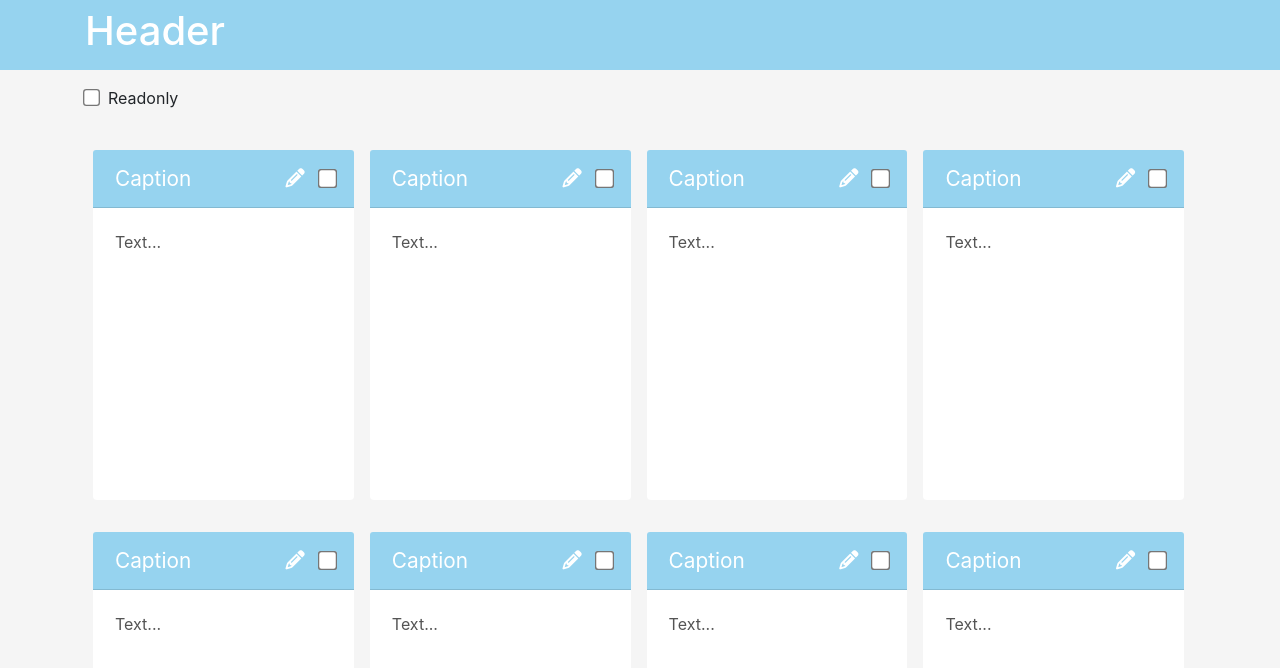
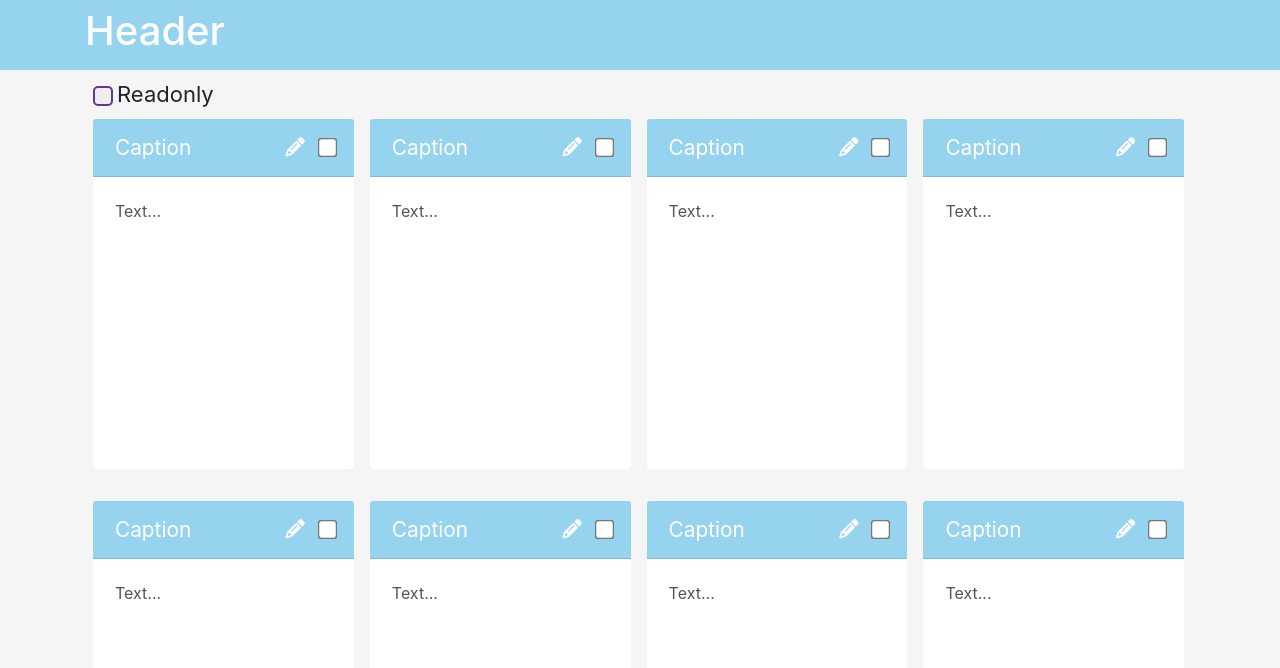
Before and after one commit to mkaleda-gomel-iba-by/react-app, a React (Create React App) app: page / in a window 1280 px wide. Shown: the top 668 px of the page. Built offline with nearby package versions, Linux system fonts and the light colour scheme.

Commit message:
styled components (#7)
Co-authored-by: mkaleda <Mikalai.Kaleda@ibm.com>

```diff
--- a/package.json
+++ b/package.json
@@ -9,7 +9,8 @@
     "classnames": "^2.2.6",
     "react": "^16.13.1",
     "react-dom": "^16.13.1",
-    "react-scripts": "3.4.3"
+    "react-scripts": "3.4.3",
+    "styled-components": "^5.2.1"
   },
   "scripts": {
     "start": "react-scripts start",
--- a/src/components/app/content/cards/index.css
+++ b/src/components/app/content/cards/index.css
@@ -3,12 +3,3 @@
     flex-wrap: wrap;
     justify-content: flex-start;
 }
-
-.cards-panel-layout {
-    margin: 1rem 0;
-}
-
-.cards-panel-layout label input {
-    transform: scale(1.3);
-    margin-right: 10px;
-}
--- a/src/components/app/content/index.css
+++ b/src/components/app/content/index.css
@@ -10,3 +10,15 @@
     display: flex;
     flex-direction: column;
 }
+
+.cards-panel {
+    display: block;
+    cursor: pointer;
+    font-size: 22px;
+}
+
+.cards-panel-layout {
+    position: relative;
+    padding-left: 2rem;
+    margin: .5rem 0 -1rem 0;
+}
--- a/src/components/app/content/index.js
+++ b/src/components/app/content/index.js
@@ -1,6 +1,7 @@
 import React, {useState} from 'react';
 import './index.css';
 import Cards from "./cards";
+import styled from "styled-components";
 
 function Content() {
     const [readOnly, setReadOnly] = useState(false)
@@ -22,11 +23,56 @@ function Content() {
         setCards(cards)
     }
 
+    const Checkmark = styled.span`
+      position: absolute;
+      top: .5rem;
+      left: .5rem;
+      height: 20px;
+      width: 20px;
+      background-color: #eee;
+      border: 2px solid rebeccapurple;
+      border-radius: 5px;
+
+      &:after {
+        content: "";
+        position: absolute;
+        display: none;
+        left: 5px;
+        top: -1px;
+        width: 7px;
+        height: 15px;
+        border: solid white;
+        border-width: 0 3px 3px 0;
+        transform: rotate(45deg);
+      }
+    `
+
+    const Checkbox = styled.input.attrs(
+        {type: 'checkbox', onClick: () => setReadOnly(!readOnly), checked: readOnly})`
+      position: absolute;
+      opacity: 0;
+      cursor: pointer;
+      height: 0;
+      width: 0;
+
+      &:checked ~ ${Checkmark} {
+        background-color: rebeccapurple;
+      }
+
+      &:checked ~ ${Checkmark}:after {
+        background-color: rebeccapurple;
+      }
+
+      .cards-panel &:checked ~ ${Checkmark}:after {
+        display: block;
+      }
+    `
+
     return (
         <div className="content content-layout">
             <div className="container">
-                <div className="cards-panel-layout">
-                    <label><input type="checkbox" onInput={() => setReadOnly(!readOnly)}/>Readonly</label>
+                <div className="cards-panel cards-panel-layout">
+                    <label><Checkbox/>Readonly<Checkmark/></label>
                 </div>
                 <Cards readOnly={readOnly} cards={cards} saveCardData={saveCardData}/>
             </div>
```
